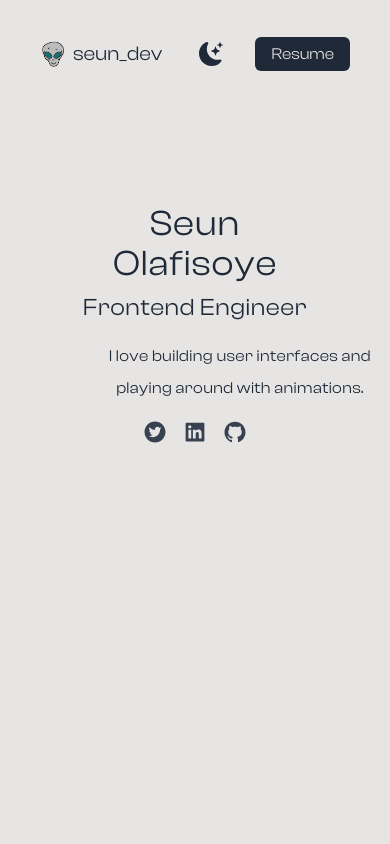
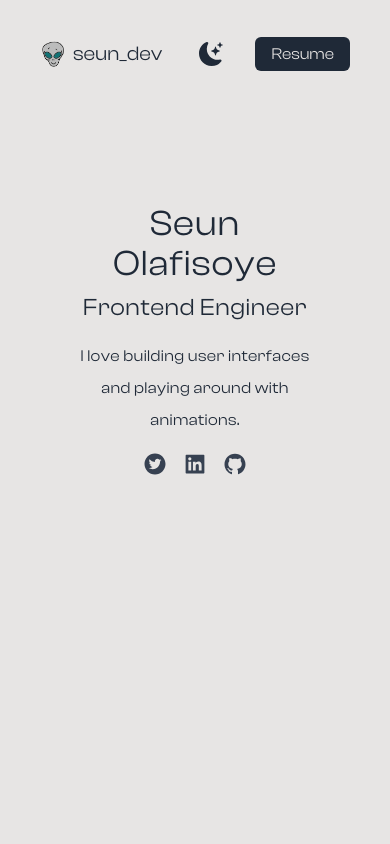
Before and after one commit to olafisoyevince/seun_dev, a Next.js app: page / in a window 390 px wide. Shown: the top 844 px of the page. Built offline with nearby package versions, Linux system fonts and the light colour scheme.

Commit message:
more bug fixes

```diff
--- a/pages/index.js
+++ b/pages/index.js
@@ -146,7 +146,7 @@ export default function Home() {
             <h3 className="text-2xl text-gray-800 dark:text-stone-200 font-medium tracking-wide">
               Frontend Engineer
             </h3>
-            <p className=" w-80 mx-auto py-4 leading-8 text-gray-800 md:mx-0 dark:text-stone-200 tracking-wide">
+            <p className=" mx-auto py-4 leading-8 text-gray-800 md:mx-0 dark:text-stone-200 tracking-wide">
               I love building user interfaces and playing around with
               animations.
             </p>
```
